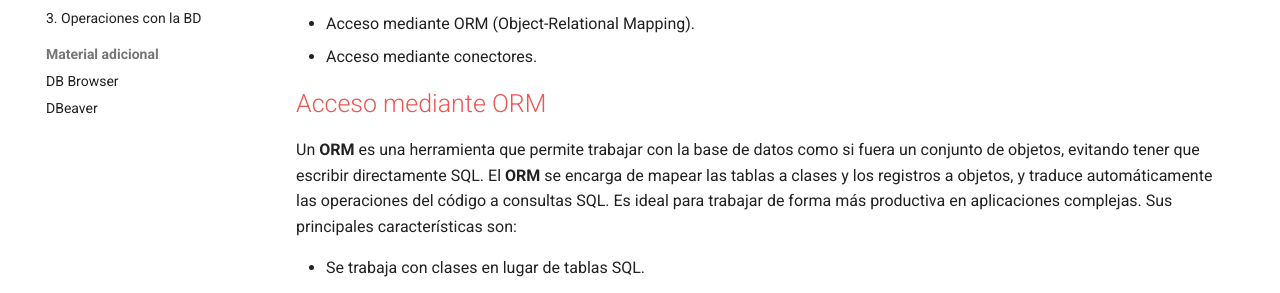
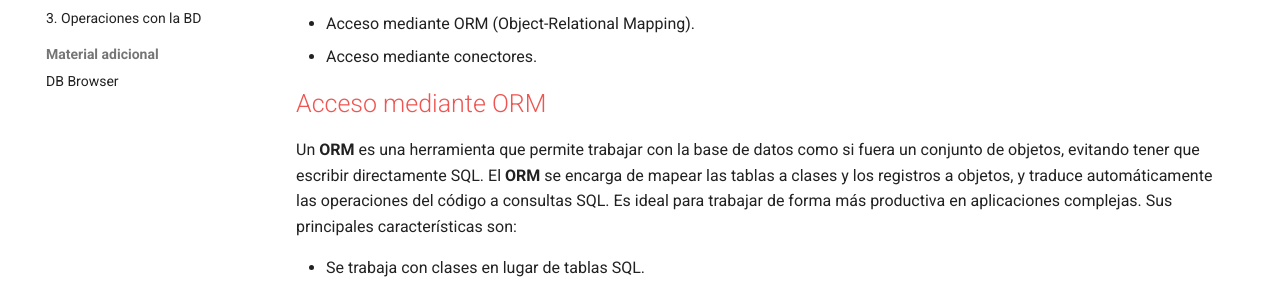
Before and after one commit to bpaterna/AD_BD_REL, an MkDocs documentation site: the page built from docs/2_conexiones.md, in a window 1280 px wide. Shown: the part 236-529 px from the top of the page. Built offline with MkDocs 1.6.1 and Material for MkDocs 9.7.7, drawn with Linux system fonts in a browser that asks for light colours.

Commit message:
Update mkdocs.yml

```diff
--- a/mkdocs.yml
+++ b/mkdocs.yml
@@ -24,7 +24,6 @@ nav:
     - 3. Operaciones con la BD: 3_operaciones.md
   - Material adicional:
     - DB Browser: db_browser_sqlite.md
-    - DBeaver: dbeaver.md
 markdown_extensions:
   - attr_list
   - admonition
```
